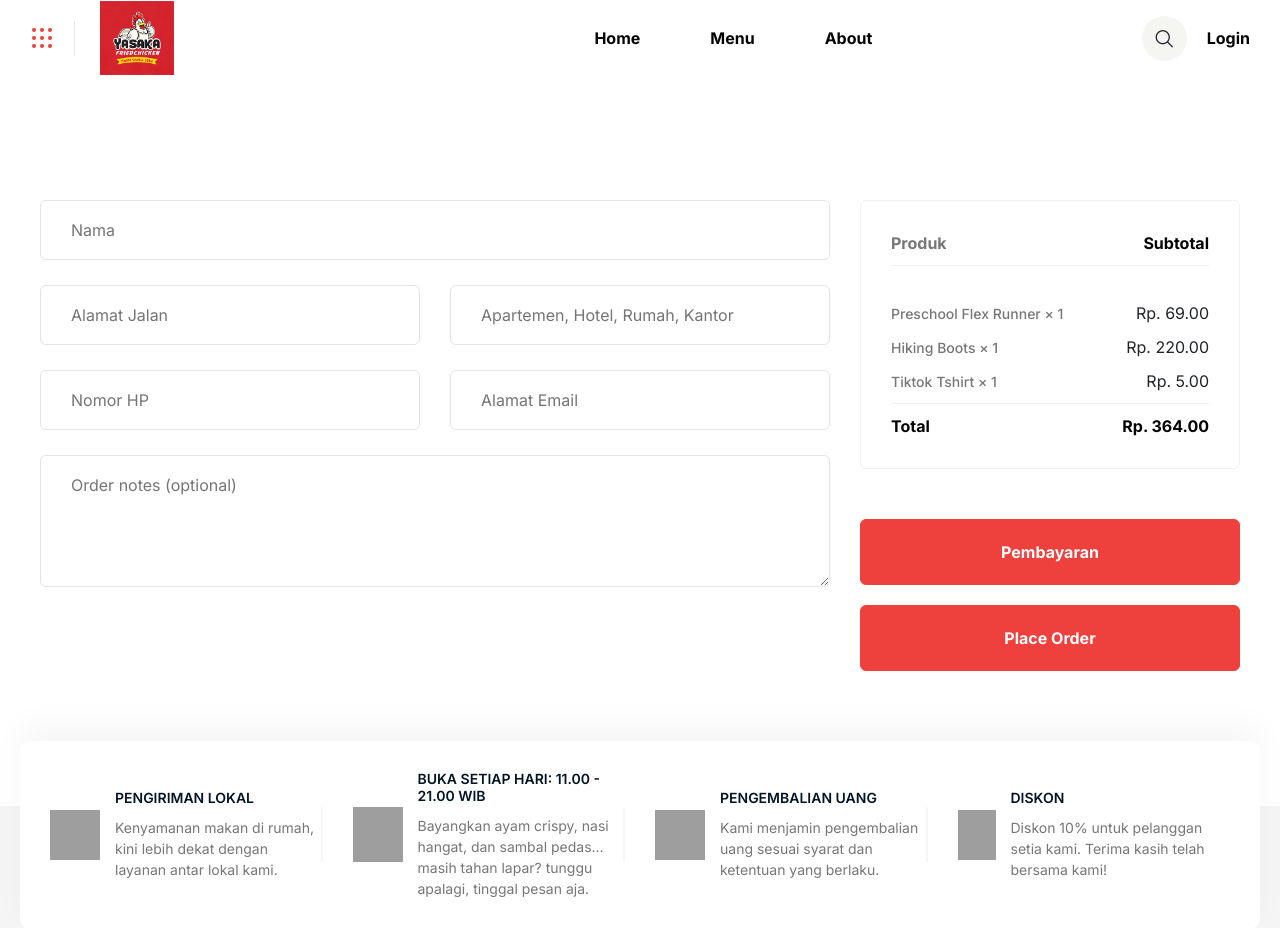
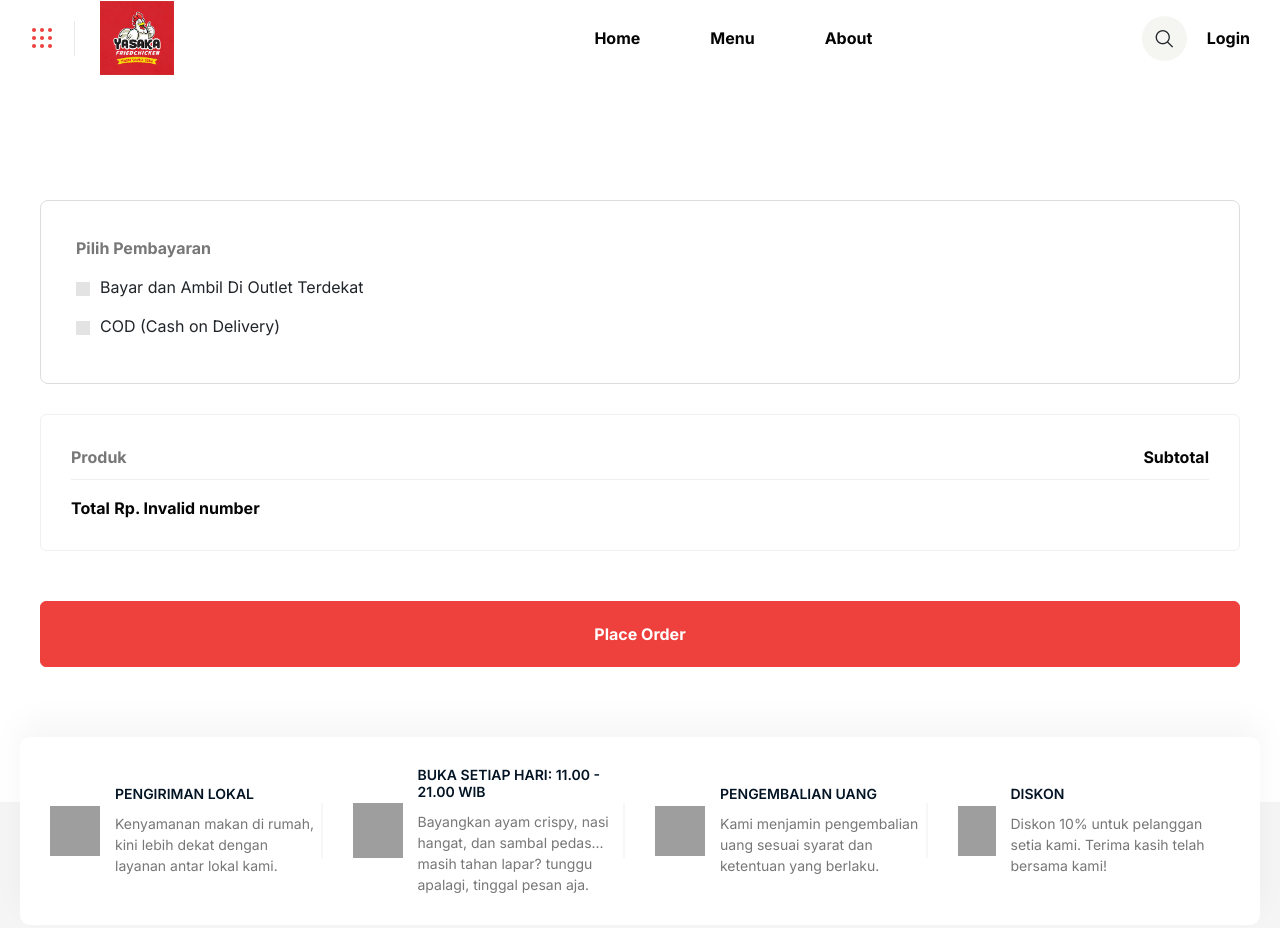
Before and after one commit to MuhamadMudrikaRidho/web_chicken_yaska, a Flask app: page /order/ in a window 1280 px wide. Shown: the part 24-952 px from the top of the page. Run offline with Flask 3, Linux system fonts and the light colour scheme; some libraries are stand-ins or nearby versions; grey boxes are pictures that could not be loaded.

Commit message:
Update checkout.html

```diff
--- a/templates/checkout.html
+++ b/templates/checkout.html
@@ -3,8 +3,47 @@ block content %}
 <div class="rts-checkout-section">
   <div class="container">
     <div class="row justify-content-between mb-20">
-      <div class="col-xl-8">
-        <form class="checkout-form mb-5">
+      <div class="col-xl-12">
+        <!-- Container Pembayaran -->
+        <div
+          class="card-container"
+          style="
+            border: 1px solid #ddd;
+            padding: 35px;
+            border-radius: 8px;
+            margin-bottom: 30px;
+          "
+        >
+          <div class="checkout-box-inner">
+            <p style="font-weight: bold; font-size: 16px; margin-bottom: 15px">
+              Pilih Pembayaran
+            </p>
+
+            <!-- Metode Pembayaran -->
+            <form>
+              <div class="form-group" style="margin-bottom: 15px">
+                <input type="radio" id="drbank" name="paymentMethod" />
+                <label class="check-title" for="drbank"
+                  >Bayar dan Ambil Di Outlet Terdekat</label
+                >
+              </div>
+              <div class="form-group">
+                <input type="radio" id="freetrans" name="paymentMethod" />
+                <label class="check-title" for="freetrans"
+                  >COD (Cash on Delivery)</label
+                >
+              </div>
+            </form>
+          </div>
+        </div>
+
+        <!-- Container Alamat (Hanya tampil jika memilih COD) -->
+        <div
+          id="addressContainer"
+          class="address-container"
+          style="display: none"
+        >
+          <form id="addressForm" class="checkout-form">
             <div class="row">
               <div class="col-xl-12 col-md-12">
                 <div class="input-div">
@@ -22,8 +61,7 @@ block content %}
                 <div class="input-div">
                   <input
                     type="text"
-                  placeholder="Apartemen, Hotel, Rumah, Kantor
-                                    (opsional)"
+                    placeholder="Apartemen, Hotel, Rumah, Kantor (opsional)"
                   />
                 </div>
               </div>
@@ -40,7 +78,6 @@ block content %}
                 </div>
               </div>
             </div>
-
             <textarea
               id="orderNotes"
               cols="80"
@@ -49,64 +86,35 @@ block content %}
             ></textarea>
           </form>
         </div>
-      <div class="col-xl-4">
+
+        <!-- Container untuk Menampilkan Jumlah dan Total -->
+        <div class="card-container">
+          <div class="checkout-box-inner">
             <div class="action-item">
-          <div class="action-top">
+              <div
+                class="action-top mb-2"
+                style="
+                  display: flex;
+                  justify-content: space-between;
+                  align-items: center;
+                  font-weight: bold;
+                "
+              >
                 <span class="action-title">Produk</span>
                 <span class="subtotal">Subtotal</span>
               </div>
-          <div class="category-item">
-            <div class="category-item-inner">
-              <div class="category-title-area">
-                <span class="category-title">Preschool Flex Runner × 1</span>
-              </div>
-              <div class="price">Rp. 69.00</div>
+              <div id="item-checkout"></div>
+              <div class="total-area mt-3">
+                <span class="title">Total</span>
+                <span class="total-price" id="total-price">Rp. 0</span>
               </div>
             </div>
-          <div class="category-item">
-            <div class="category-item-inner">
-              <div class="category-title-area">
-                <span class="category-title">Hiking Boots × 1 </span>
           </div>
-              <div class="price">Rp. 220.00</div>
-            </div>
-          </div>
-          <div class="category-item">
-            <div class="category-item-inner">
-              <div class="category-title-area">
-                <span class="category-title">Tiktok Tshirt × 1</span>
-              </div>
-              <div class="price">Rp. 5.00</div>
-            </div>
-          </div>
-
-          <div class="action-bottom">
-            <span class="total">Total</span>
-            <span class="total-price">Rp. 364.00</span>
-          </div>
-        </div>
-        <!-- <div class="action-item m-0">
-          <div class="payment-options checkout-options">
-            <form>
-              <div class="form-group">
-                <input type="checkbox" id="drbank" />
-                <label class="check-title" for="drbank"
-                  >Bayar dan Ambil Di Outlet Terdekat</label
-                >
-              </div>
-              <div class="form-group">
-                <input type="checkbox" id="freetrans" />
-                <label class="check-title" for="freetrans"
-                  >COD(Cash on Delivery)</label
-                >
-              </div>
-            </form>
-          </div>
-        </div> -->
-        <a href="" class="place-order-btn">Pembayaran</a>
           <a href="/order/thankyou" class="place-order-btn">Place Order</a>
         </div>
       </div>
     </div>
   </div>
+</div>
+
 {% endblock %}
```
Lines whose indentation alone changed are shown as unchanged.
